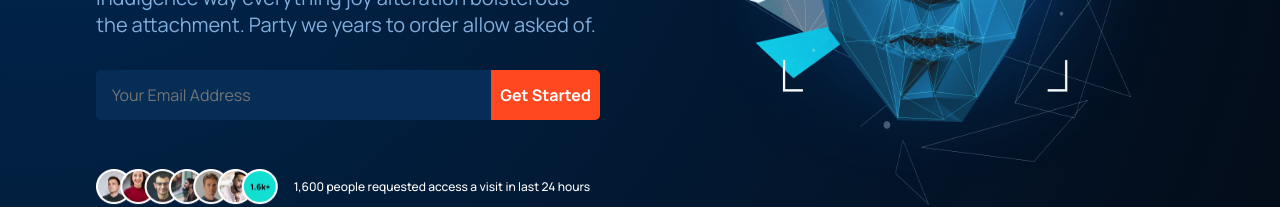
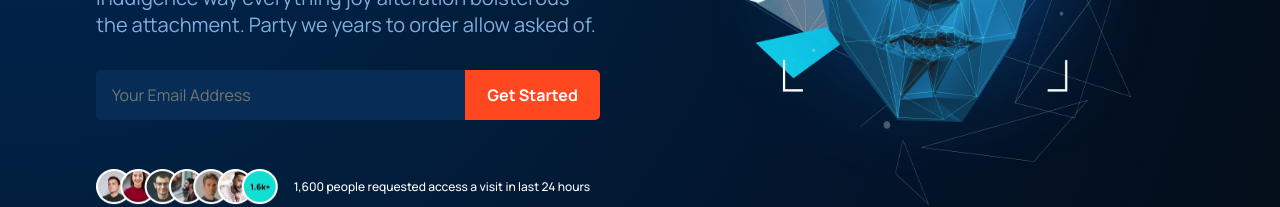
Before and after one commit to muwanguzishadrack/modern-website, a React (Create React App) app: page / in a window 1280 px wide. Shown: the part 434-641 px from the top of the page. Built offline with nearby package versions, Linux system fonts and the light colour scheme.

Commit message:
New Update

```diff
--- a/src/containers/header/header.css
+++ b/src/containers/header/header.css
@@ -51,7 +51,7 @@
 }
 
 .gpt3__header-content__input button {
-    flex: 0.6;
+    flex: 0.8;
     width: 100%;
     min-height: 50px;
     font-family: var(--font-family);
```
